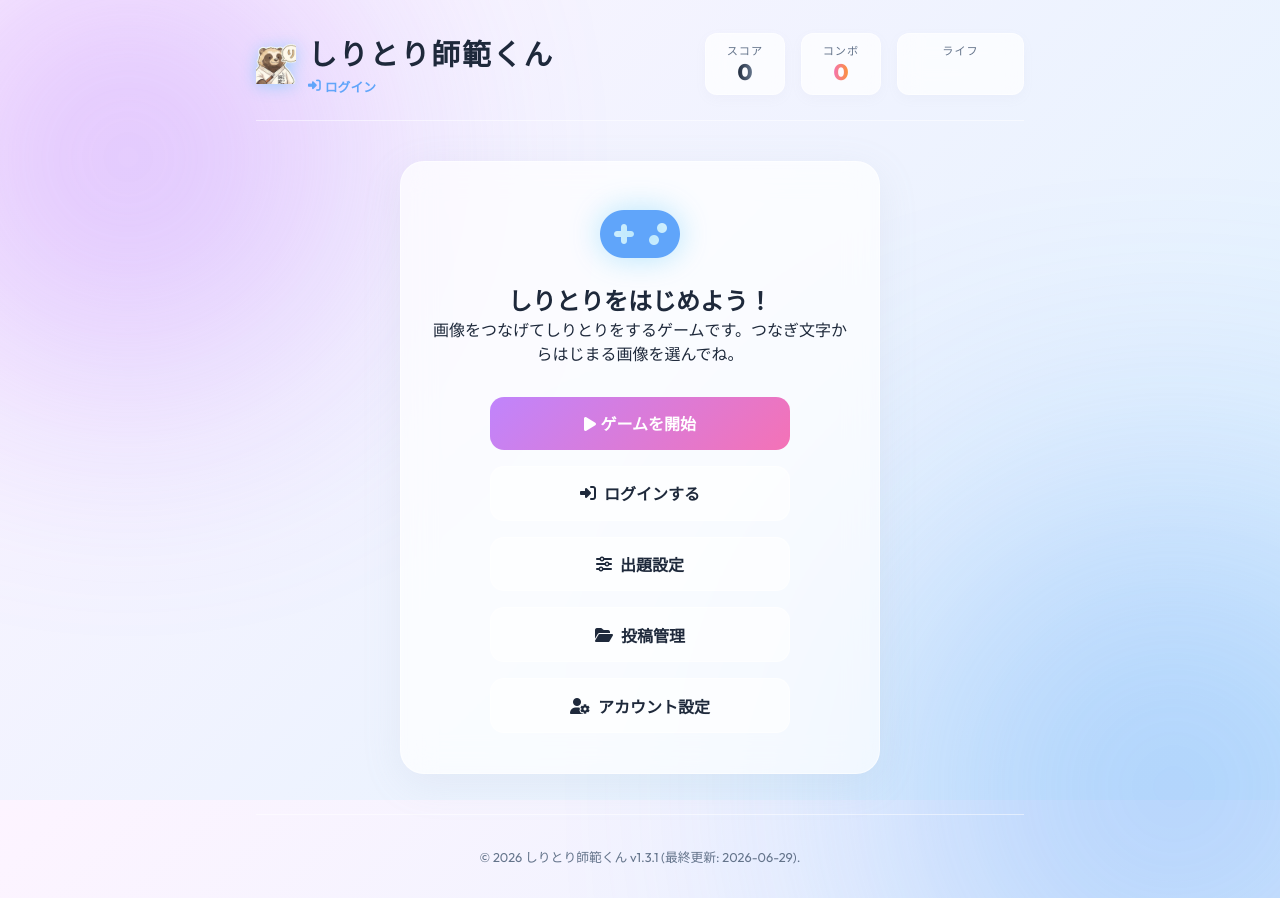
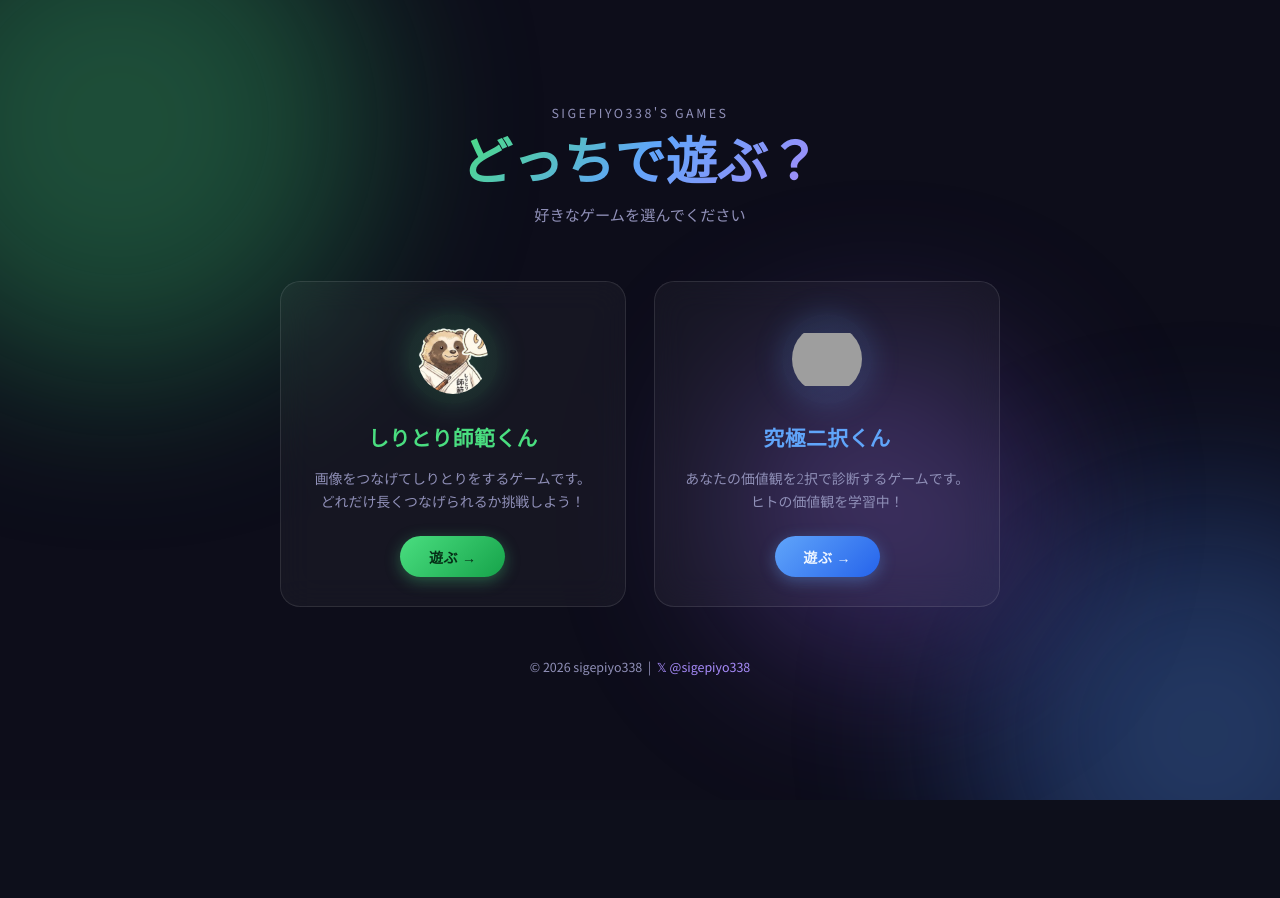
Before and after one commit to sigepiyo338-droid/siritori, a Django app: page / in a window 1280 px wide. After the commit the page ends 800 px from the top, so only its background shows below. Run offline with Django 5.2, Linux system fonts and the light colour scheme; parts of the project's set-up code (start-up, migrations or seed data) failed here and were passed over; grey boxes are pictures that could not be loaded.

Commit message:
二択と師範くんを選べるランディングページを作成しました

```diff
--- a/shiritori_game/static/shiritori_game/js/game.js
+++ b/shiritori_game/static/shiritori_game/js/game.js
@@ -83,7 +83,7 @@ document.addEventListener('DOMContentLoaded', () => {
     // 初期データのロード
     async function loadGameData() {
         try {
-            const response = await fetch('/api/images/');
+            const response = await fetch(window.SHIRITORI_API_BASE || '/shiritori/api/images/');
             if (!response.ok) {
                 throw new Error('APIデータの取得に失敗しました');
             }
--- a/shiritori_game/templates/shiritori_game/index.html
+++ b/shiritori_game/templates/shiritori_game/index.html
@@ -181,7 +181,7 @@
         </section>
 
         <footer class="app-footer">
-            <p>&copy; 2026 しりとり師範くん <span id="app-version">v1.3.1</span> (<span id="last-updated">最終更新: 2026-06-29</span>).</p>
+            <p>&copy; 2026 しりとり師範くん <span id="app-version">v1.4.0</span> (<span id="last-updated">最終更新: 2026-07-01</span>).</p>
         </footer>
     </div>
 
--- a/siritori_project/settings.py
+++ b/siritori_project/settings.py
@@ -56,7 +56,10 @@ ROOT_URLCONF = 'siritori_project.urls'
 TEMPLATES = [
     {
         'BACKEND': 'django.template.backends.django.DjangoTemplates',
-        'DIRS': [BASE_DIR / 'nitaku_app' / 'templates'],
+        'DIRS': [
+            BASE_DIR / 'templates',
+            BASE_DIR / 'nitaku_app' / 'templates',
+        ],
         'APP_DIRS': True,
         'OPTIONS': {
             'context_processors': [
--- a/siritori_project/urls.py
+++ b/siritori_project/urls.py
@@ -18,10 +18,12 @@ from django.contrib import admin
 from django.urls import path, include
 from django.conf import settings
 from django.conf.urls.static import static
+from . import views
 
 urlpatterns = [
     path('admin/', admin.site.urls),
-    path('', include('shiritori_game.urls')),
+    path('', views.landing, name='landing'),
+    path('shiritori/', include('shiritori_game.urls')),
     path('twotakukun/', include('nitaku_app.urls')),
 ]
 
--- /dev/null
+++ b/siritori_project/views.py
@@ -0,0 +1,8 @@
+from django.shortcuts import render
+
+
+def landing(request):
+    """
+    アプリ選択用ランディングページを表示するビュー
+    """
+    return render(request, 'landing.html')
--- /dev/null
+++ b/templates/landing.html
@@ -0,0 +1,397 @@
+{% load static %}
+<!DOCTYPE html>
+<html lang="ja">
+<head>
+    <meta charset="UTF-8">
+    <meta name="viewport" content="width=device-width, initial-scale=1.0">
+    <meta name="description" content="sigepiyo338が作ったゲームアプリ一覧。しりとり師範くんと究極二択くんが遊べます。">
+    <title>sigepiyo338's Games</title>
+
+    <!-- Google Fonts -->
+    <link rel="preconnect" href="https://fonts.googleapis.com">
+    <link rel="preconnect" href="https://fonts.gstatic.com" crossorigin>
+    <link href="https://fonts.googleapis.com/css2?family=Noto+Sans+JP:wght@300;400;700;900&family=Outfit:wght@300;400;600;800&display=swap" rel="stylesheet">
+
+    <style>
+        *, *::before, *::after {
+            box-sizing: border-box;
+            margin: 0;
+            padding: 0;
+        }
+
+        :root {
+            --bg-dark: #0d0d1a;
+            --bg-card: rgba(255, 255, 255, 0.04);
+            --border: rgba(255, 255, 255, 0.1);
+            --text-primary: #f0f0ff;
+            --text-secondary: #9090b8;
+            --accent-green: #4ade80;
+            --accent-blue: #60a5fa;
+            --accent-purple: #a78bfa;
+            --accent-orange: #fb923c;
+            --glow-green: rgba(74, 222, 128, 0.25);
+            --glow-blue: rgba(96, 165, 250, 0.25);
+        }
+
+        html, body {
+            min-height: 100vh;
+            background-color: var(--bg-dark);
+            color: var(--text-primary);
+            font-family: 'Noto Sans JP', 'Outfit', sans-serif;
+            overflow-x: hidden;
+        }
+
+        /* ── 背景アニメーション ── */
+        .bg-blobs {
+            position: fixed;
+            inset: 0;
+            z-index: 0;
+            pointer-events: none;
+            overflow: hidden;
+        }
+
+        .blob {
+            position: absolute;
+            border-radius: 50%;
+            filter: blur(80px);
+            opacity: 0.35;
+            animation: float 12s ease-in-out infinite alternate;
+        }
+
+        .blob-1 {
+            width: 500px;
+            height: 500px;
+            background: radial-gradient(circle, #4ade80, #1d8a4f);
+            top: -150px;
+            left: -150px;
+            animation-delay: 0s;
+        }
+
+        .blob-2 {
+            width: 450px;
+            height: 450px;
+            background: radial-gradient(circle, #60a5fa, #1e40af);
+            bottom: -120px;
+            right: -120px;
+            animation-delay: -4s;
+        }
+
+        .blob-3 {
+            width: 300px;
+            height: 300px;
+            background: radial-gradient(circle, #a78bfa, #5b21b6);
+            top: 40%;
+            left: 55%;
+            animation-delay: -8s;
+        }
+
+        @keyframes float {
+            0%   { transform: translate(0, 0) scale(1); }
+            100% { transform: translate(30px, 40px) scale(1.08); }
+        }
+
+        /* ── メインレイアウト ── */
+        .page {
+            position: relative;
+            z-index: 1;
+            min-height: 100vh;
+            display: flex;
+            flex-direction: column;
+            align-items: center;
+            justify-content: center;
+            padding: 2rem 1.5rem 3rem;
+        }
+
+        /* ── ヘッダー ── */
+        .site-header {
+            text-align: center;
+            margin-bottom: 3.5rem;
+        }
+
+        .site-header .eyebrow {
+            font-size: 0.78rem;
+            letter-spacing: 0.2em;
+            text-transform: uppercase;
+            color: var(--text-secondary);
+            margin-bottom: 0.6rem;
+        }
+
+        .site-header h1 {
+            font-family: 'Outfit', sans-serif;
+            font-size: clamp(2rem, 6vw, 3.2rem);
+            font-weight: 800;
+            background: linear-gradient(135deg, var(--accent-green) 0%, var(--accent-blue) 50%, var(--accent-purple) 100%);
+            -webkit-background-clip: text;
+            -webkit-text-fill-color: transparent;
+            background-clip: text;
+            line-height: 1.15;
+            margin-bottom: 0.8rem;
+        }
+
+        .site-header .subtitle {
+            font-size: 0.95rem;
+            color: var(--text-secondary);
+            font-weight: 300;
+        }
+
+        /* ── カードグリッド ── */
+        .cards {
+            display: grid;
+            grid-template-columns: repeat(auto-fit, minmax(280px, 1fr));
+            gap: 1.8rem;
+            width: 100%;
+            max-width: 720px;
+        }
+
+        /* ── 各アプリカード ── */
+        .app-card {
+            position: relative;
+            background: var(--bg-card);
+            border: 1px solid var(--border);
+            border-radius: 20px;
+            padding: 2rem 1.8rem 1.8rem;
+            text-decoration: none;
+            color: inherit;
+            display: flex;
+            flex-direction: column;
+            align-items: center;
+            text-align: center;
+            gap: 1rem;
+            backdrop-filter: blur(16px);
+            -webkit-backdrop-filter: blur(16px);
+            overflow: hidden;
+            transition: transform 0.3s cubic-bezier(0.34, 1.56, 0.64, 1),
+                        box-shadow 0.3s ease,
+                        border-color 0.3s ease;
+            cursor: pointer;
+        }
+
+        .app-card::before {
+            content: '';
+            position: absolute;
+            inset: 0;
+            border-radius: 20px;
+            opacity: 0;
+            transition: opacity 0.3s ease;
+        }
+
+        .app-card:hover {
+            transform: translateY(-8px) scale(1.02);
+        }
+
+        .app-card:hover::before {
+            opacity: 1;
+        }
+
+        /* しりとり師範くん — グリーン系 */
+        .card-shiritori {
+            --card-accent: var(--accent-green);
+            --card-glow: var(--glow-green);
+        }
+
+        .card-shiritori::before {
+            background: radial-gradient(ellipse at top, rgba(74, 222, 128, 0.12), transparent 70%);
+        }
+
+        .card-shiritori:hover {
+            border-color: rgba(74, 222, 128, 0.5);
+            box-shadow: 0 20px 60px var(--glow-green), 0 0 0 1px rgba(74, 222, 128, 0.15);
+        }
+
+        /* 究極二択くん — ブルー系 */
+        .card-nitaku {
+            --card-accent: var(--accent-blue);
+            --card-glow: var(--glow-blue);
+        }
+
+        .card-nitaku::before {
+            background: radial-gradient(ellipse at top, rgba(96, 165, 250, 0.12), transparent 70%);
+        }
+
+        .card-nitaku:hover {
+            border-color: rgba(96, 165, 250, 0.5);
+            box-shadow: 0 20px 60px var(--glow-blue), 0 0 0 1px rgba(96, 165, 250, 0.15);
+        }
+
+        /* ── カードアイコン ── */
+        .card-icon {
+            width: 90px;
+            height: 90px;
+            border-radius: 50%;
+            display: flex;
+            align-items: center;
+            justify-content: center;
+            margin-bottom: 0.2rem;
+            position: relative;
+        }
+
+        .card-shiritori .card-icon {
+            background: radial-gradient(circle, rgba(74, 222, 128, 0.2), rgba(74, 222, 128, 0.05));
+            box-shadow: 0 0 30px rgba(74, 222, 128, 0.2);
+        }
+
+        .card-nitaku .card-icon {
+            background: radial-gradient(circle, rgba(96, 165, 250, 0.2), rgba(96, 165, 250, 0.05));
+            box-shadow: 0 0 30px rgba(96, 165, 250, 0.2);
+        }
+
+        .card-icon img {
+            width: 70px;
+            height: 70px;
+            object-fit: contain;
+            border-radius: 50%;
+        }
+
+        /* ── カードテキスト ── */
+        .card-name {
+            font-size: 1.3rem;
+            font-weight: 700;
+            letter-spacing: 0.02em;
+            line-height: 1.3;
+        }
+
+        .card-shiritori .card-name { color: var(--accent-green); }
+        .card-nitaku .card-name   { color: var(--accent-blue); }
+
+        .card-desc {
+            font-size: 0.87rem;
+            color: var(--text-secondary);
+            line-height: 1.7;
+            font-weight: 300;
+        }
+
+        /* ── CTAボタン ── */
+        .card-btn {
+            margin-top: 0.4rem;
+            padding: 0.65rem 1.8rem;
+            border-radius: 50px;
+            font-size: 0.88rem;
+            font-weight: 600;
+            letter-spacing: 0.04em;
+            border: none;
+            cursor: pointer;
+            transition: transform 0.2s ease, box-shadow 0.2s ease;
+        }
+
+        .card-shiritori .card-btn {
+            background: linear-gradient(135deg, #4ade80, #16a34a);
+            color: #052e16;
+            box-shadow: 0 4px 15px rgba(74, 222, 128, 0.35);
+        }
+
+        .card-nitaku .card-btn {
+            background: linear-gradient(135deg, #60a5fa, #2563eb);
+            color: #eff6ff;
+            box-shadow: 0 4px 15px rgba(96, 165, 250, 0.35);
+        }
+
+        .app-card:hover .card-btn {
+            transform: scale(1.05);
+            box-shadow: 0 6px 25px var(--card-glow);
+        }
+
+        /* ── 区切りバッジ ── */
+        .divider {
+            display: flex;
+            align-items: center;
+            gap: 0.8rem;
+            color: var(--text-secondary);
+            font-size: 0.78rem;
+            letter-spacing: 0.12em;
+        }
+
+        .divider::before,
+        .divider::after {
+            content: '';
+            flex: 1;
+            height: 1px;
+            background: var(--border);
+        }
+
+        /* ── フッター ── */
+        .site-footer {
+            margin-top: 3rem;
+            text-align: center;
+            font-size: 0.78rem;
+            color: var(--text-secondary);
+            line-height: 2;
+        }
+
+        .site-footer a {
+            color: var(--accent-purple);
+            text-decoration: none;
+        }
+
+        .site-footer a:hover {
+            text-decoration: underline;
+        }
+
+        /* ── パルスアニメーション（new バッジなど） ── */
+        @keyframes pulse-ring {
+            0%   { transform: scale(1); opacity: 0.7; }
+            100% { transform: scale(1.6); opacity: 0; }
+        }
+
+        /* ── レスポンシブ ── */
+        @media (max-width: 480px) {
+            .cards {
+                grid-template-columns: 1fr;
+                max-width: 360px;
+            }
+        }
+    </style>
+</head>
+<body>
+
+    <!-- 背景 -->
+    <div class="bg-blobs">
+        <div class="blob blob-1"></div>
+        <div class="blob blob-2"></div>
+        <div class="blob blob-3"></div>
+    </div>
+
+    <div class="page">
+
+        <!-- ヘッダー -->
+        <header class="site-header">
+            <p class="eyebrow">sigepiyo338's Games</p>
+            <h1>どっちで遊ぶ？</h1>
+            <p class="subtitle">好きなゲームを選んでください</p>
+        </header>
+
+        <!-- カード -->
+        <div class="cards">
+
+            <!-- しりとり師範くん -->
+            <a class="app-card card-shiritori" href="{% url 'shiritori_game:game_index' %}" id="link-shiritori">
+                <div class="card-icon">
+                    <img src="{% static 'img/sihankun_100t.png' %}" alt="しりとり師範くんアイコン">
+                </div>
+                <p class="card-name">しりとり師範くん</p>
+                <p class="card-desc">画像をつなげてしりとりをするゲームです。<br>どれだけ長くつなげられるか挑戦しよう！</p>
+                <span class="card-btn">遊ぶ →</span>
+            </a>
+
+            <!-- 究極二択くん -->
+            <a class="app-card card-nitaku" href="{% url 'nitaku_app:index' %}" id="link-nitaku">
+                <div class="card-icon">
+                    <img src="{% static 'img/2takukunico.png' %}" alt="究極二択くんアイコン">
+                </div>
+                <p class="card-name">究極二択くん</p>
+                <p class="card-desc">あなたの価値観を2択で診断するゲームです。<br>ヒトの価値観を学習中！</p>
+                <span class="card-btn">遊ぶ →</span>
+            </a>
+
+        </div>
+
+        <!-- フッター -->
+        <footer class="site-footer">
+            <p>© 2026 sigepiyo338 &nbsp;|&nbsp;
+                <a href="https://x.com/sigepiyo338" target="_blank" rel="noopener noreferrer">𝕏 @sigepiyo338</a>
+            </p>
+        </footer>
+
+    </div>
+
+</body>
+</html>
```
